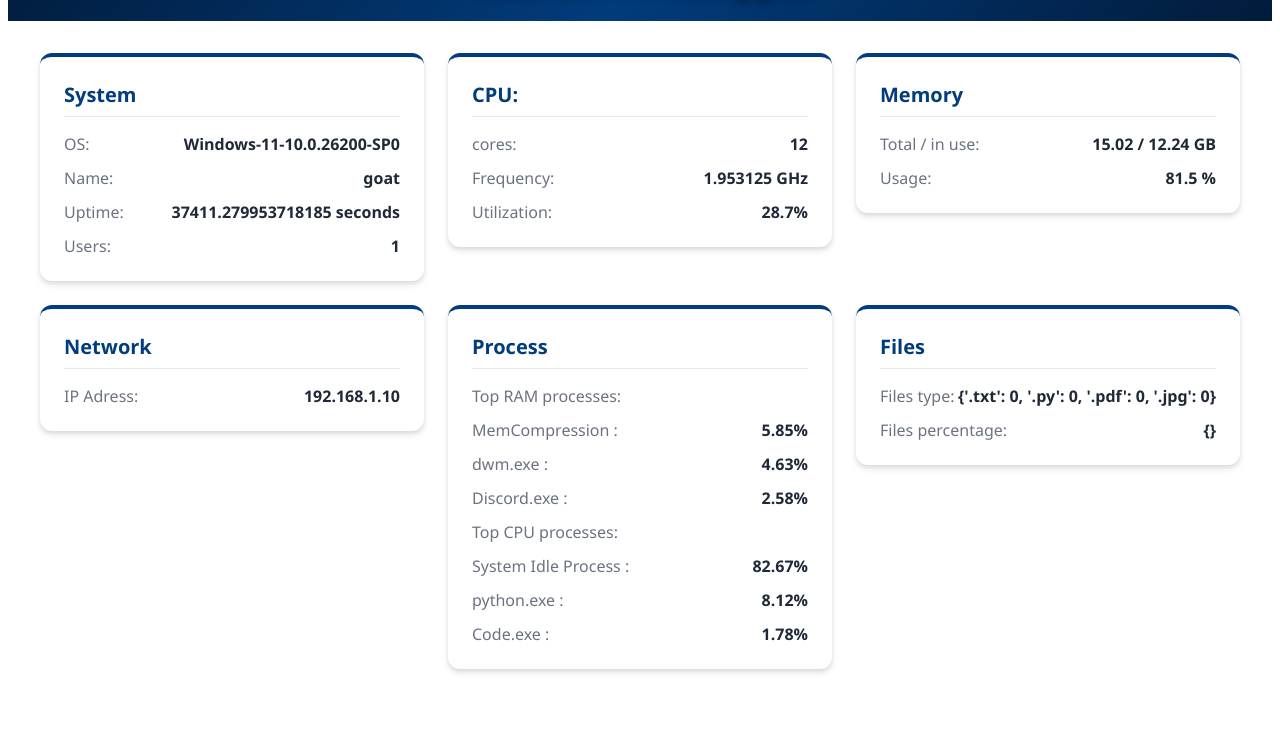
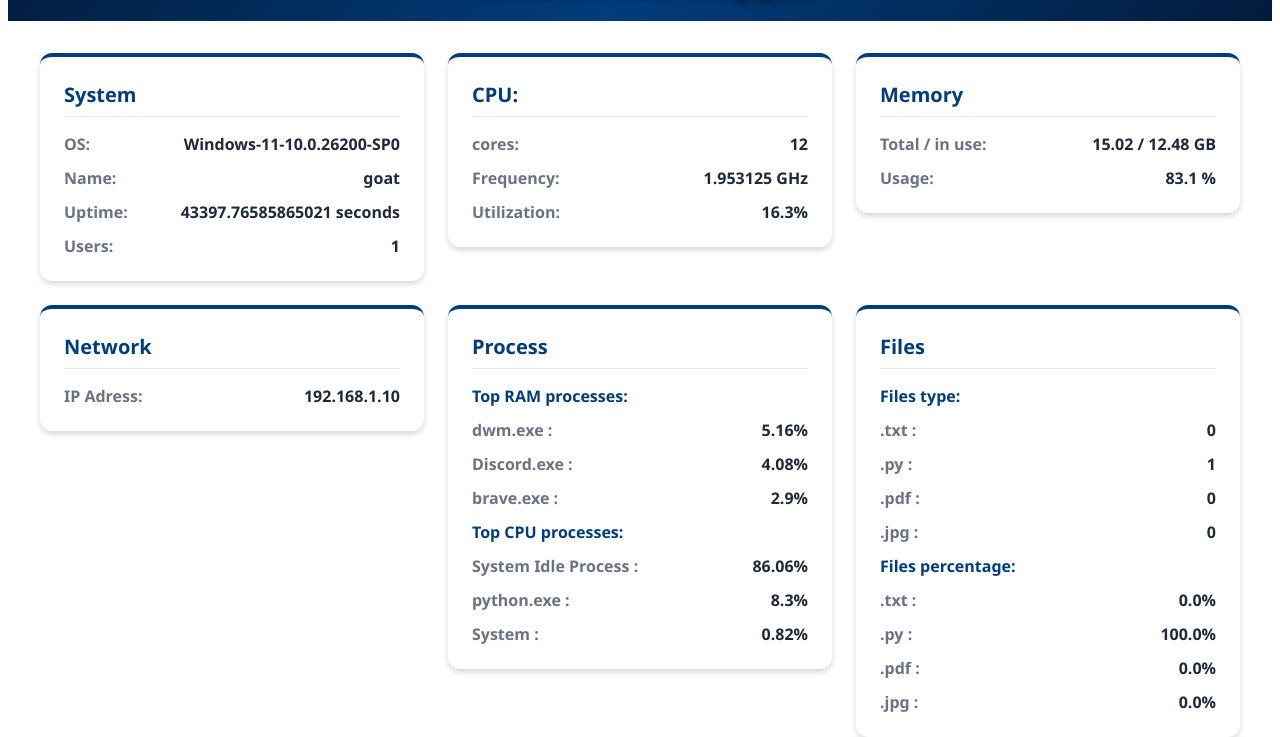
Before and after one commit to hugo-belaloui/AAA, a plain HTML site: page index.html in a window 1280 px wide. Shown: the part 68-805 px from the top of the page. Drawn offline with Linux system fonts and the light colour scheme.

Commit message:
final push

```diff
--- a/index.html
+++ b/index.html
@@ -34,7 +34,7 @@
                             </div>
                             <div class="row">
                                 <span class="left">Uptime:</span>
-                                <span class="value"> 37411.279953718185 seconds </span>
+                                <span class="value"> 43397.76585865021 seconds </span>
                             </div>
                             <div class="row">
                                 <span class="left">Users:</span>
@@ -59,7 +59,7 @@
                             <div>
                                 <div class="row">
                                     <span class="left">Utilization:</span>
-                                    <span class="value"> 28.7% </span>
+                                    <span class="value"> 16.3% </span>
                                 </div>
                             </div>
                         </div>
@@ -74,12 +74,12 @@
                         <div class="card_content">
                             <div class="row">
                                 <span class="left">Total / in use:</span>
-                                <span class="value"> 15.02 / 12.24 GB </span>
+                                <span class="value"> 15.02 / 12.48 GB </span>
                             </div>
                             <div>
                                 <div class="row">
                                     <span class="left">Usage:</span>
-                                    <span class="value"> 81.5 % </span>
+                                    <span class="value"> 83.1 % </span>
                                 </div>
                             </div>
 
@@ -106,44 +106,44 @@
                         <h2> Process </h2>
                         <div class="card_content">
                             <div class="row">
-                                <span class="left">Top RAM processes:</span>
+                                <span class="middle">Top RAM processes:</span>
                             </div>
 
 
                             <div class="row">
-                                <span class="left">MemCompression :</span>
-                                <span class="value">5.85%</span>
-                            </div>
-
-                            <div class="row">
                                 <span class="left">dwm.exe :</span>
-                                <span class="value">4.63%</span>
+                                <span class="value">5.16%</span>
                             </div>
 
                             <div class="row">
                                 <span class="left">Discord.exe :</span>
-                                <span class="value">2.58%</span>
+                                <span class="value">4.08%</span>
+                            </div>
+
+                            <div class="row">
+                                <span class="left">brave.exe :</span>
+                                <span class="value">2.9%</span>
                             </div>
 
 
                             <div class="row">
-                                <span class="left">Top CPU processes:</span>
+                                <span class="middle">Top CPU processes:</span>
                             </div>
 
 
                             <div class="row">
                                 <span class="left">System Idle Process :</span>
-                                <span class="value">82.67%</span>
+                                <span class="value">86.06%</span>
                             </div>
 
                             <div class="row">
                                 <span class="left">python.exe :</span>
-                                <span class="value">8.12%</span>
+                                <span class="value">8.3%</span>
                             </div>
 
                             <div class="row">
-                                <span class="left">Code.exe :</span>
-                                <span class="value">1.78%</span>
+                                <span class="left">System :</span>
+                                <span class="value">0.82%</span>
                             </div>
 
                         </div>
@@ -156,14 +156,56 @@
                             Files
                         </h2>
                         <div class="card_content">
+                            <div class="middle">
+                            <span>Files type:</span>
+                        </div>
+
+
+                        <div class="row">
+                            <span class="left">.txt :</span>
+                            <span class="value">0</span>
+                        </div>
+
+                        <div class="row">
+                            <span class="left">.py :</span>
+                            <span class="value">1</span>
+                        </div>
+
+                        <div class="row">
+                            <span class="left">.pdf :</span>
+                            <span class="value">0</span>
+                        </div>
+
+                        <div class="row">
+                            <span class="left">.jpg :</span>
+                            <span class="value">0</span>
+                        </div>
+
                             <div class="row">
-                                <span class="left">Files type:</span>
-                                <span class="value"> {'.txt': 0, '.py': 0, '.pdf': 0, '.jpg': 0} </span>
+                                <span class="middle">Files percentage:</span>
                             </div>
+
+
                             <div class="row">
-                                <span class="left"> Files percentage: </span>
-                                <span class="value"> {} </span>
+                                <span class="left">.txt :</span>
+                                <span class="value">0.0%</span>
                             </div>
+
+                            <div class="row">
+                                <span class="left">.py :</span>
+                                <span class="value">100.0%</span>
+                            </div>
+
+                            <div class="row">
+                                <span class="left">.pdf :</span>
+                                <span class="value">0.0%</span>
+                            </div>
+
+                            <div class="row">
+                                <span class="left">.jpg :</span>
+                                <span class="value">0.0%</span>
+                            </div>
+
                         </div>
                     </section>
                 </div>
--- a/web_pages/media_querries_phone.css
+++ b/web_pages/media_querries_phone.css
@@ -2,7 +2,7 @@
 
 body {
     font-family: 'Segoe UI', Roboto, Helvetica, Arial, sans-serif;
-    color: #ffffff;
+    color: rgb(255, 255, 255);
 }
 
 header {
--- a/web_pages/template.css
+++ b/web_pages/template.css
@@ -64,12 +64,17 @@ h2 {
 
 .left {
     color: #6b7280;
-    font-weight: 500;
+    font-weight: bolder;
 }
 
 .value {
-    font-weight: 600;
+    font-weight: bold;
     color: #1f2937
+}
+
+.middle{
+    color: #013c7c;
+    font-weight: bolder;
 }
 
 .system{
```
Also changed, not shown: web_pages/template.html (+22 -10 lines), 1 other file.
